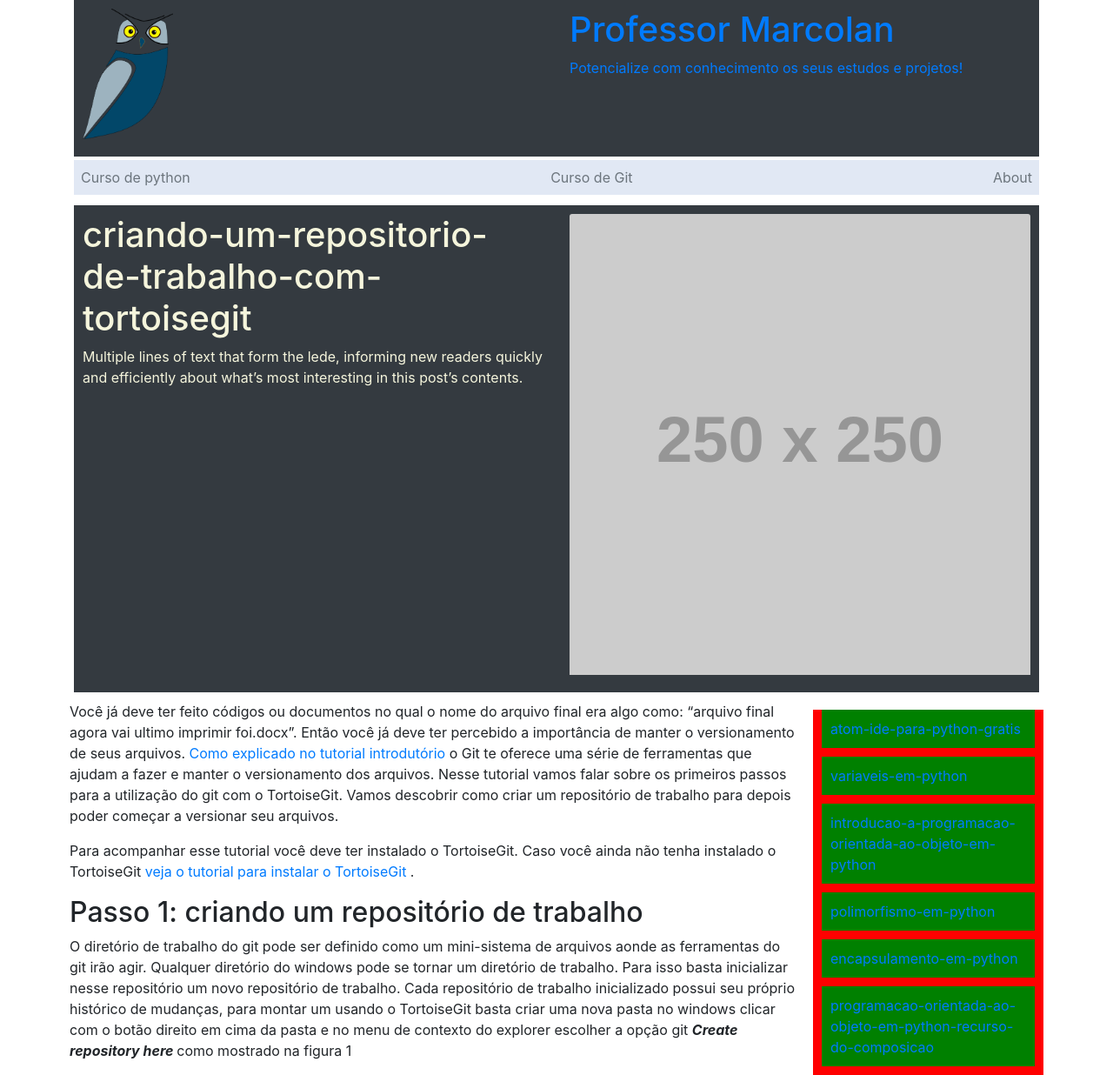
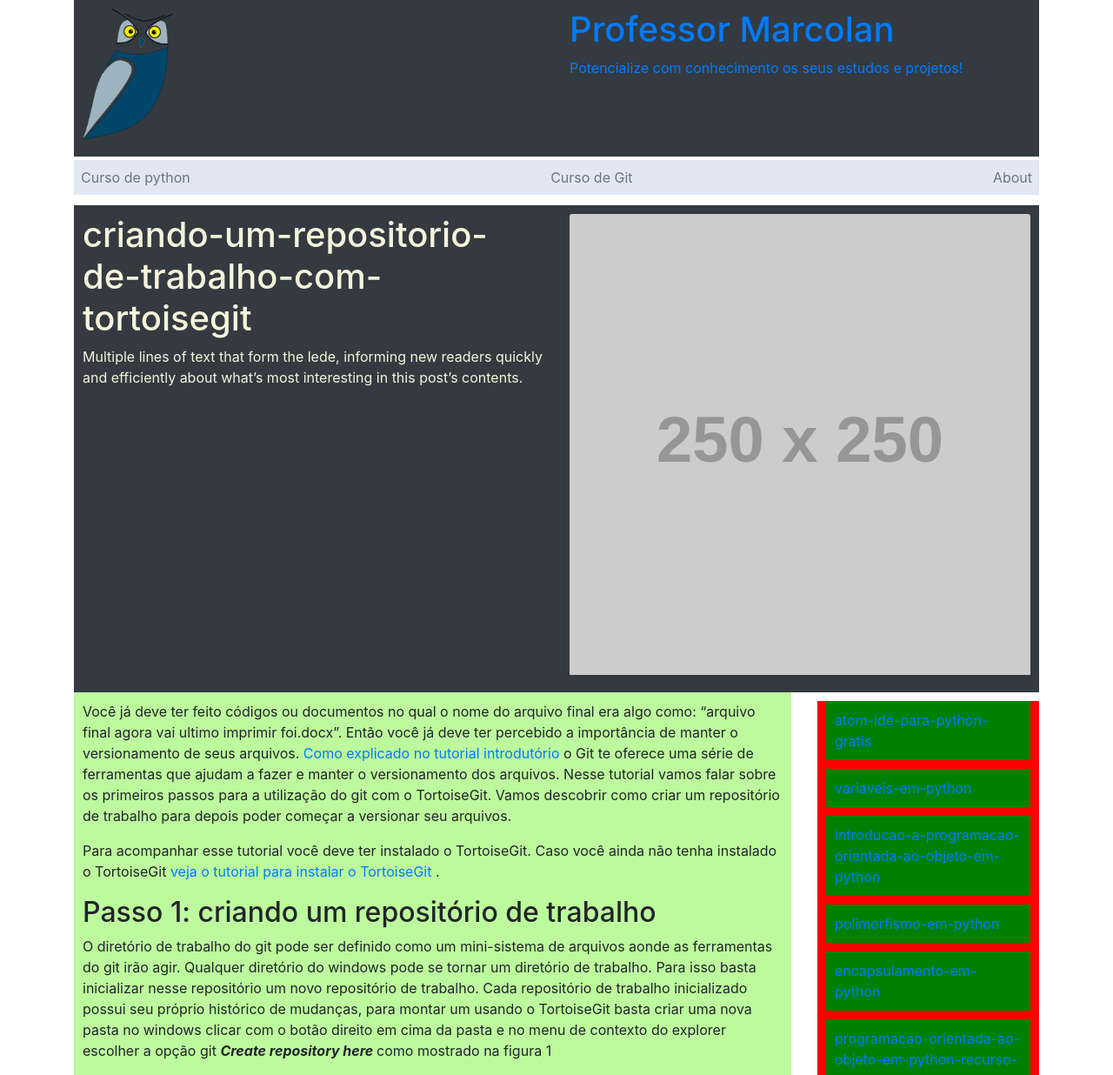
Before and after one commit to ProfessorMarcolan/site, a Jekyll site: the page built from _git/aula-1/criando-um-repositorio-de-trabalho-com-tortoisegit.html, in a window 1280 px wide. Shown: the top 1236 px of the page at 87% size. Built offline with Jekyll 4.4.1, drawn with Linux system fonts in a browser that asks for light colours; grey boxes are pictures that could not be loaded.

Commit message:
Arrumado que a coluna estava dando overlaping. O código começa a precisar ugentemente de uma refatoração

```diff
--- a/_layouts/post.html
+++ b/_layouts/post.html
@@ -77,13 +77,13 @@
 
   <div class="row">
 
-    <div class="col-9">
-      <div>
+    <div class="col-lg-9">
+      <div style="padding: 10px 10px 10px 10px; background: hsl(100, 90%, 80%)">
         {{ content }}
       </div>
 
     </div>
-    <div class="col-3">
+    <div class="col-lg-3">
 
       <div>
         <div style=" background: red;display: fixed;">
@@ -102,7 +102,7 @@
 
       </div>
       <img class="card-img-top" src="/assets/professor-marcolan-logo.png"
-            style="width:auto;height:150px; display: float;" alt="Card image cap"></div>
+            style="width:auto;height:150px;" alt="Card image cap"></div>
       <div>
 
       </div>
--- a/assets/novo.css
+++ b/assets/novo.css
@@ -1,6 +1,6 @@
 
 /* para os cartão */
-.row {
+/* .row {
     display: flex;
     flex-wrap: wrap;
 
@@ -11,7 +11,7 @@
  .row > div[class*='col-'] {
    display: flex;
    padding: 10px 10px 20px 10px;
- }
+ } */
 
  .cartao-inicio{
    padding: 20px;
@@ -92,7 +92,17 @@
     background: #343a40;
 }
 
-
+img{
+  width:100%;
+  max-width:1000px;
+}
 /* .fundo{
   background-image: url("/assets/professor-marcolan-logo.png");
 } */
+
+.container {
+  padding-right: 15px;
+  padding-left: 15px;
+  margin-right: auto;
+  margin-left: auto;
+}
```
Also changed, not shown: ads.txt (added, +11 -0 lines).
